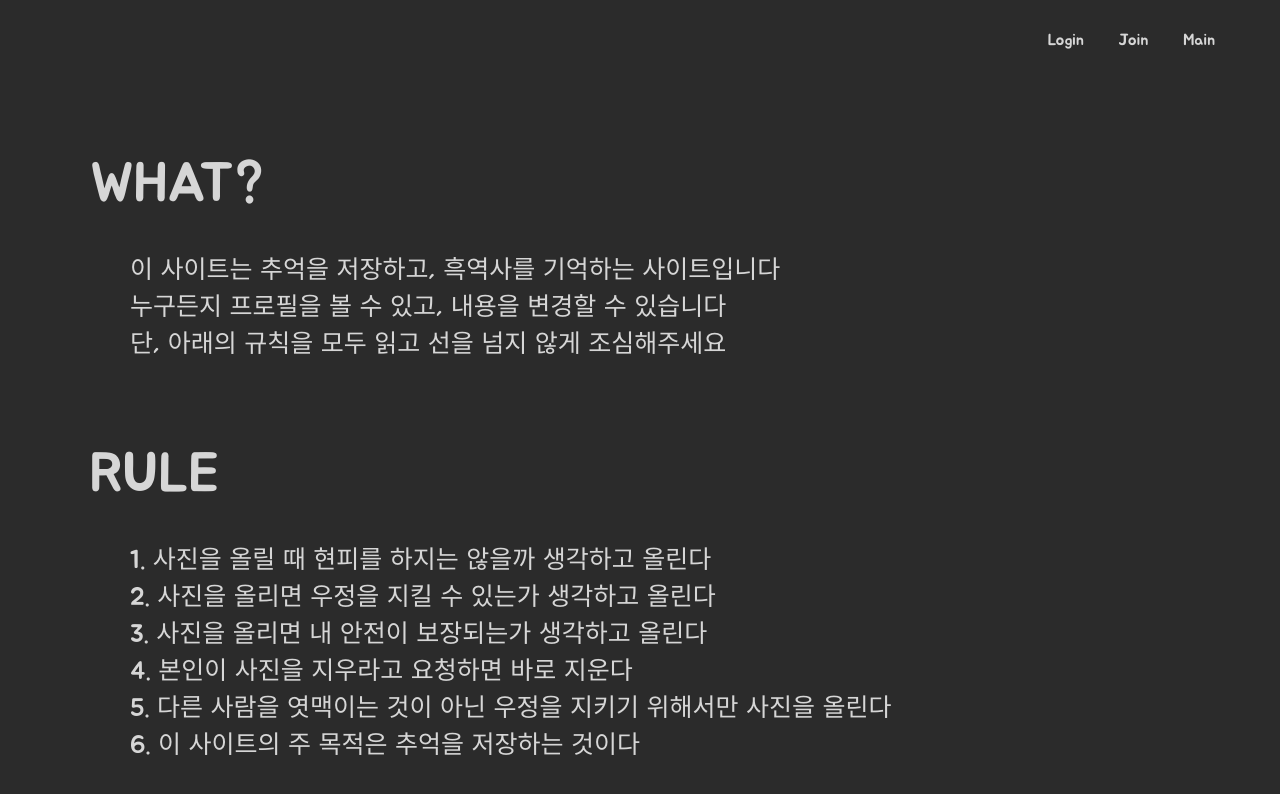
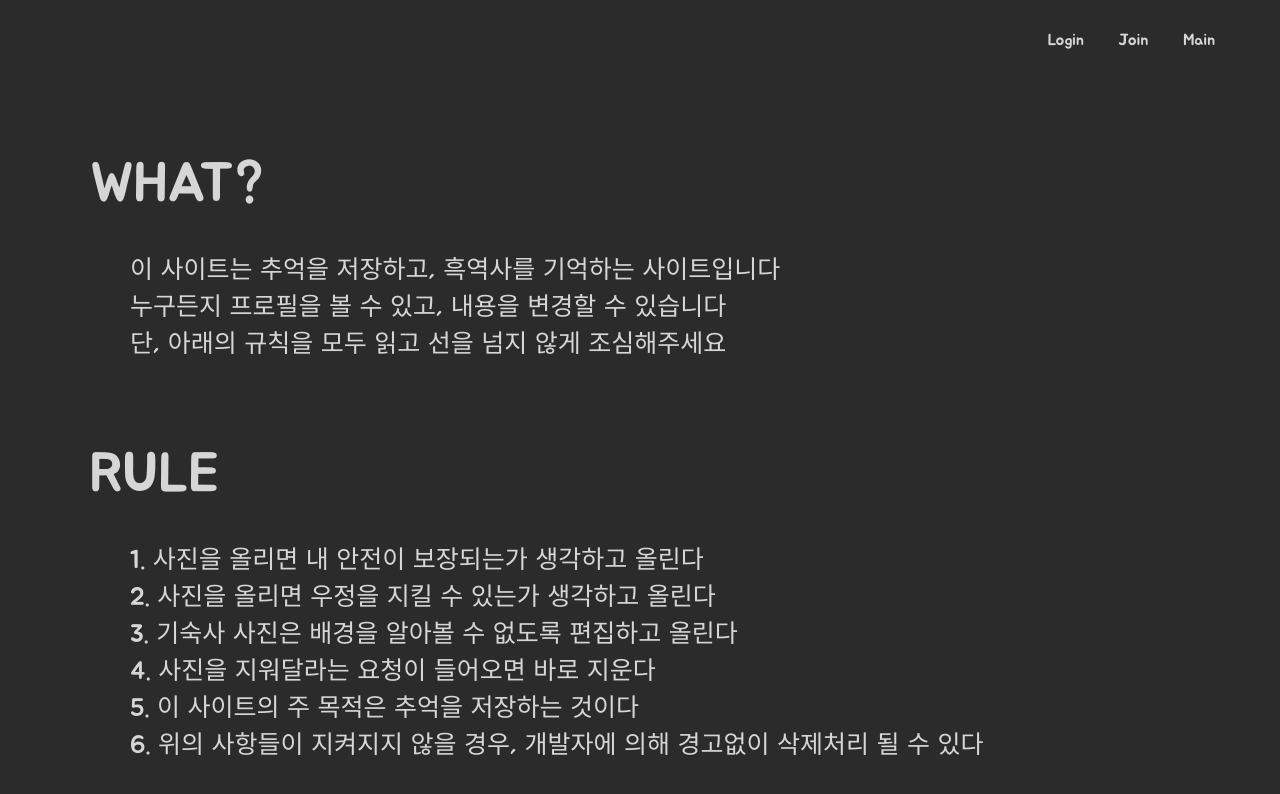
Before and after one commit to al-co-js/DarkChapter-front, a Next.js app: page /about in a window 1280 px wide. Shown: the top 794 px of the page. Built offline with nearby package versions, Linux system fonts and the light colour scheme.

Commit message:
chore: new rule

```diff
--- a/pages/about.jsx
+++ b/pages/about.jsx
@@ -59,17 +59,17 @@ const about = () => {
         RULE
       </div>
       <div className="detail" id="whatD">
-        1. 사진을 올릴 때 현피를 하지는 않을까 생각하고 올린다
+        1. 사진을 올리면 내 안전이 보장되는가 생각하고 올린다
         <br />
         2. 사진을 올리면 우정을 지킬 수 있는가 생각하고 올린다
         <br />
-        3. 사진을 올리면 내 안전이 보장되는가 생각하고 올린다
+        3. 기숙사 사진은 배경을 알아볼 수 없도록 편집하고 올린다
         <br />
-        4. 본인이 사진을 지우라고 요청하면 바로 지운다
+        4. 사진을 지워달라는 요청이 들어오면 바로 지운다
         <br />
-        5. 다른 사람을 엿맥이는 것이 아닌 우정을 지키기 위해서만 사진을 올린다
+        5. 이 사이트의 주 목적은 추억을 저장하는 것이다
         <br />
-        6. 이 사이트의 주 목적은 추억을 저장하는 것이다
+        6. 위의 사항들이 지켜지지 않을 경우, 개발자에 의해 경고없이 삭제처리 될 수 있다
       </div>
 
       <style jsx>
```
